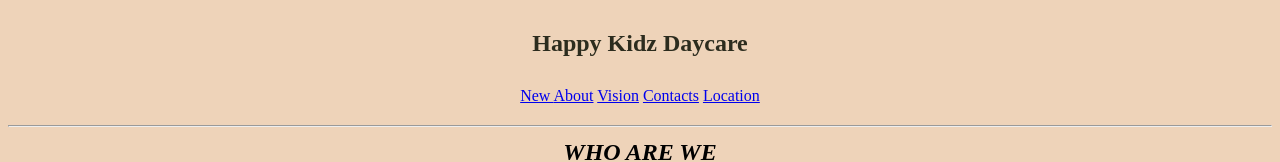
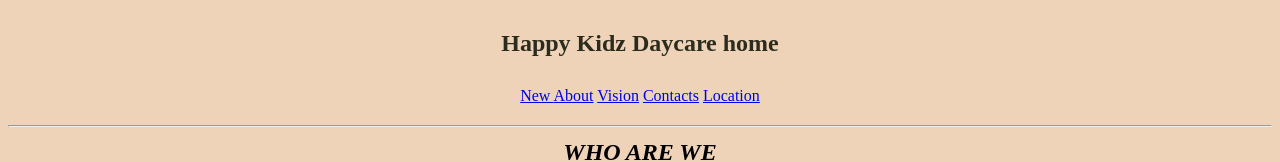
Before and after one commit to salzadams/Home-project, a plain HTML site: page Happy kidz daycare.html in a window 1280 px wide. Shown: the top 162 px of the page. Drawn offline with Linux system fonts and the light colour scheme.

```diff
--- a/Happy kidz daycare.html
+++ b/Happy kidz daycare.html
@@ -41,7 +41,7 @@
 <body>
 <article>
   <header><div class="HAPPY KIDZ DAYCARE">
-<h1>Happy Kidz Daycare
+<h1>Happy Kidz Daycare home
 </h1>
 </HEADER>
   </article>
```
